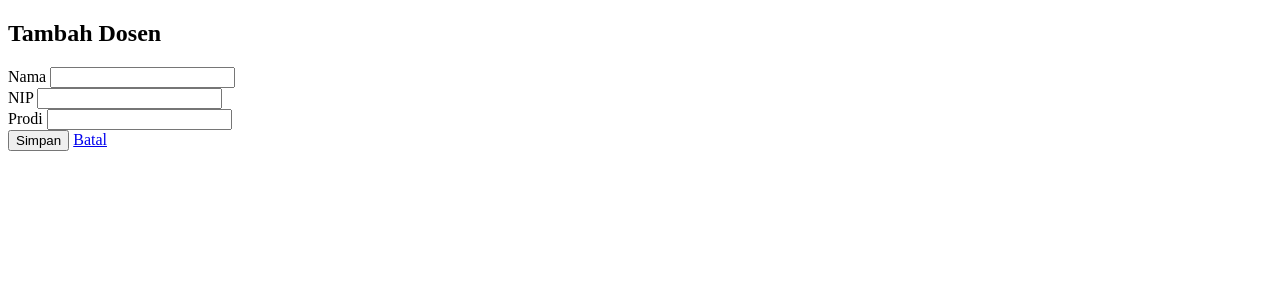
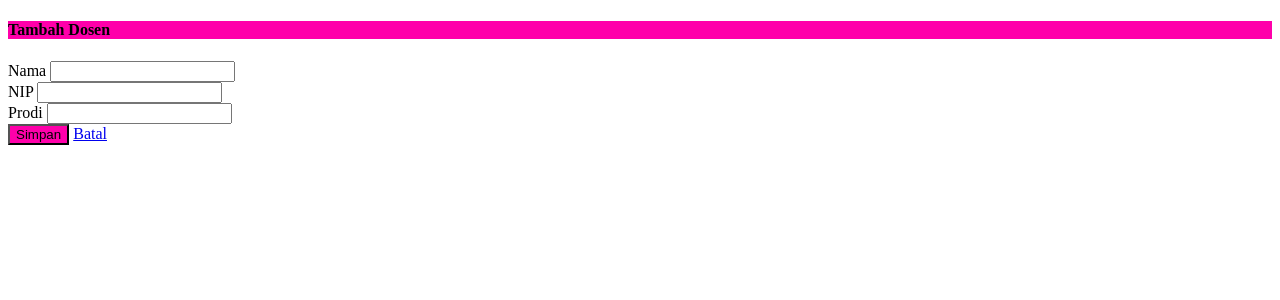
Before and after one commit to ArifbillahKamil/RBAC-Project, a Python web app: template templates/add_dosen.html in a window 1280 px wide. Shown: the top 300 px of the page. Run offline with Jinja, Linux system fonts and the light colour scheme; the template is opened without the code that fills it, so the values that code supplies are empty.

Commit message:
Penambahan add_dosen

```diff
--- a/templates/add_dosen.html
+++ b/templates/add_dosen.html
@@ -1,24 +1,31 @@
-{% extends 'base.html' %} {% block title %}Tambah Dosen{% endblock %} {% block
-content %}
-<div class="container mt-4">
-  <h2>Tambah Dosen</h2>
+{% extends 'base.html' %}
+{% block title %}Tambah Dosen{% endblock %}
+{% block content %}
+<div class="container mt-5">
+  <div class="card shadow-lg rounded-4">
+    <div class="card-header text-white" style="background-color: #ff00aa;">
+      <h4 class="mb-0">Tambah Dosen</h4>
+    </div>
+    <div class="card-body p-4">
       <form method="post">
         <div class="mb-3">
           <label for="nama" class="form-label">Nama</label>
-      <input type="text" class="form-control" name="nama" required />
+          <input type="text" class="form-control rounded-3" name="nama" required />
         </div>
         <div class="mb-3">
           <label for="nip" class="form-label">NIP</label>
-      <input type="text" class="form-control" name="nip" required />
+          <input type="text" class="form-control rounded-3" name="nip" required />
         </div>
         <div class="mb-3">
           <label for="prodi" class="form-label">Prodi</label>
-      <input type="text" class="form-control" name="prodi" required />
+          <input type="text" class="form-control rounded-3" name="prodi" required />
         </div>
-    <button type="submit" class="btn btn-primary">Simpan</button>
-    <a href="{{ url_for('dosen.manage_dosen') }}" class="btn btn-secondary"
-      >Batal</a
-    >
+        <div class="d-flex justify-content-end gap-2">
+          <button type="submit" class="btn text-white" style="background-color: #ff00aa;">Simpan</button>
+          <a href="{{ url_for('dosen.manage_dosen') }}" class="btn btn-outline-secondary">Batal</a>
+        </div>
       </form>
     </div>
+  </div>
+</div>
 {% endblock %}
```
Lines whose indentation alone changed are shown as unchanged.
